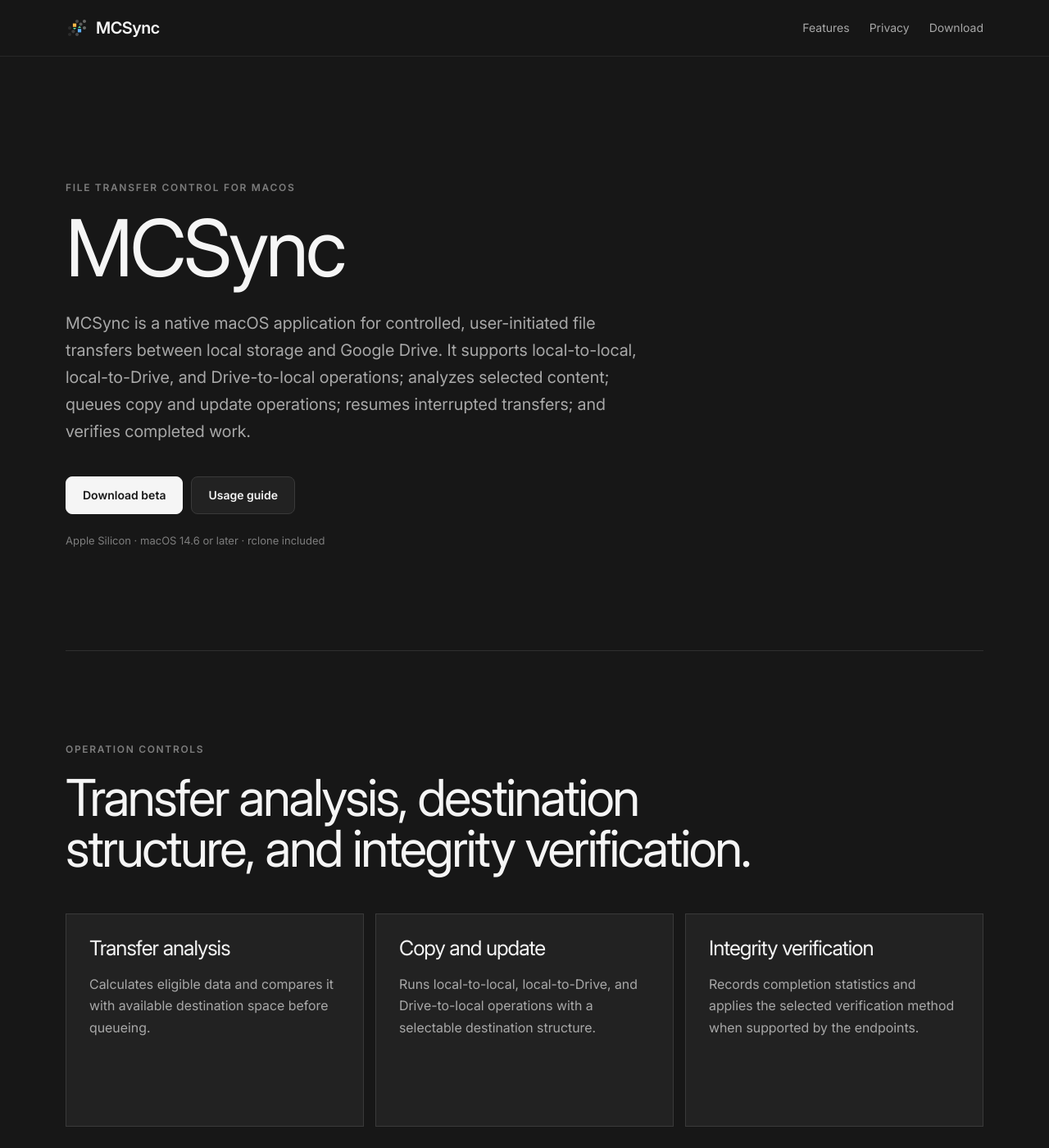
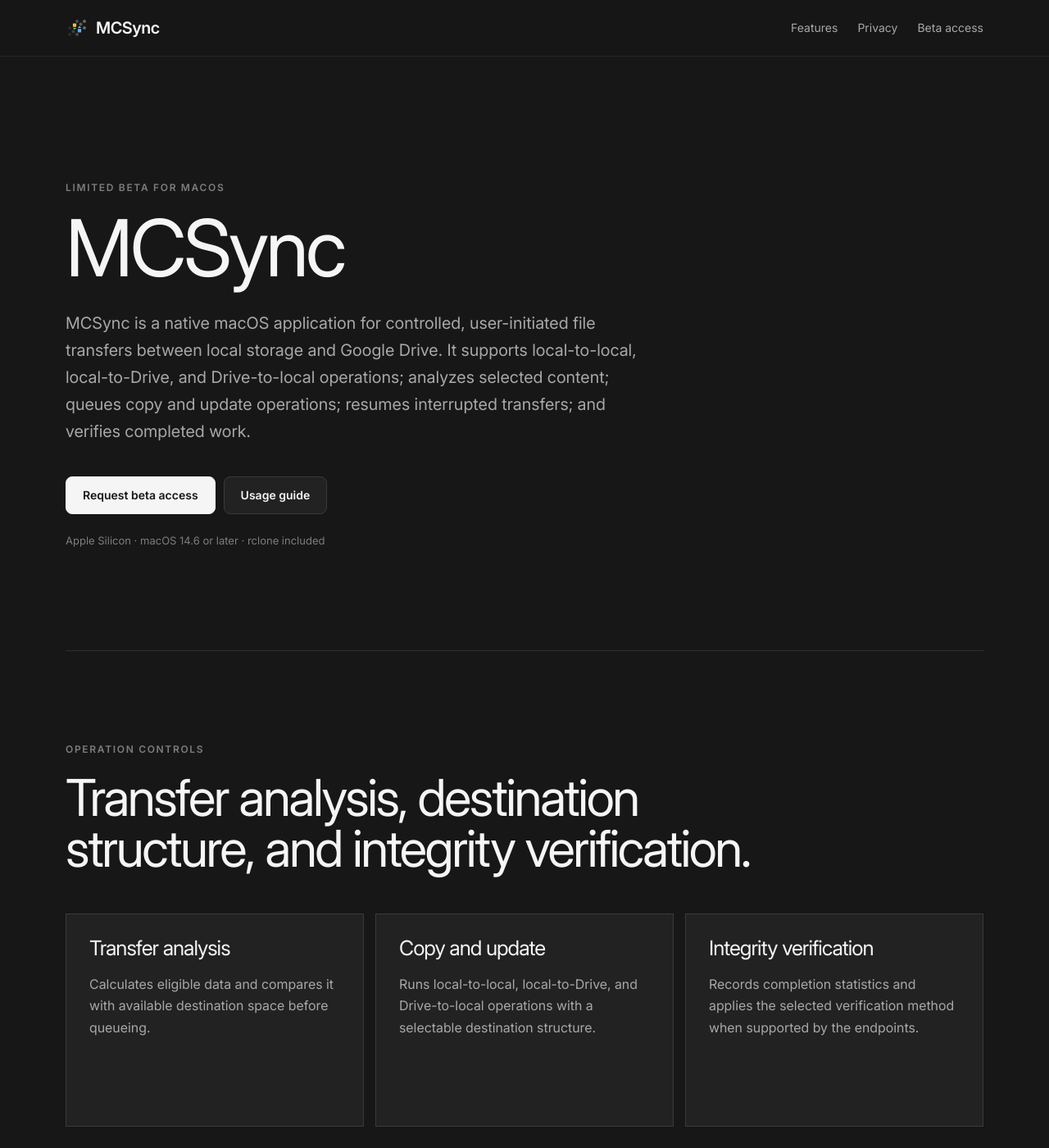
Before and after one commit to ciqueira/MCSync, a Jekyll site: the page built from docs/index.html, in a window 1280 px wide and 1400 px high. Shown: the whole window at 82% size. Built offline with Jekyll 4.4.1, drawn with Linux system fonts in a browser that asks for light colours; some of the changed text lies outside the part shown.

Commit message:
feat: update index and styles for beta access information and improved layout

```diff
--- a/docs/assets/site.css
+++ b/docs/assets/site.css
@@ -242,6 +242,17 @@
 
 .final-section { padding-bottom: 140px; }
 
+.final-copy {
+  max-width: 720px;
+  margin-bottom: 38px;
+  color: var(--muted);
+  font-size: 18px;
+}
+
+.final-copy p { margin: 0 0 16px; }
+
+.final-copy p:last-child { margin-bottom: 0; }
+
 .site-footer {
   padding-block: 32px;
   border-top: 1px solid rgba(255, 255, 255, 0.1);
--- a/docs/index.html
+++ b/docs/index.html
@@ -37,14 +37,14 @@
       <nav aria-label="Primary navigation">
         <a href="#features">Features</a>
         <a href="/privacy/">Privacy</a>
-        <a href="https://github.com/ciqueira/MCSync/releases">Download</a>
+        <a href="mailto:sync@mcnexus.app?subject=MCSync%20Beta%20Access">Beta access</a>
       </nav>
     </div>
   </header>
 
   <main id="content">
     <section class="hero shell">
-      <p class="eyebrow">File transfer control for macOS</p>
+      <p class="eyebrow">Limited Beta for macOS</p>
       <h1>MCSync</h1>
       <p class="hero-copy">
         MCSync is a native macOS application for controlled, user-initiated file
@@ -54,7 +54,7 @@
         verifies completed work.
       </p>
       <div class="actions">
-        <a class="button primary" href="https://github.com/ciqueira/MCSync/releases">Download beta</a>
+        <a class="button primary" href="mailto:sync@mcnexus.app?subject=MCSync%20Beta%20Access">Request beta access</a>
         <a class="button secondary" href="https://github.com/ciqueira/MCSync/blob/main/GUIA-RAPIDO.md">Usage guide</a>
       </div>
       <p class="availability">Apple Silicon · macOS 14.6 or later · rclone included</p>
@@ -96,11 +96,23 @@
     </section>
 
     <section class="section shell final-section">
-      <p class="eyebrow">Evaluation build</p>
-      <h2>Beta build for non-critical transfer validation.</h2>
+      <p class="eyebrow">Current availability</p>
+      <h2>MCSync is currently available as a limited macOS Beta.</h2>
+      <div class="final-copy">
+        <p>
+          Google Drive access is available to approved test accounts during the
+          Beta evaluation period. To participate, contact us and include the
+          Google account you intend to connect.
+        </p>
+        <p>
+          Beta Google authorization must be renewed periodically. MCSync currently
+          supports Apple Silicon Macs running macOS 14.6 or later.
+        </p>
+        <p>A Windows version is planned. No release date is currently available.</p>
+      </div>
       <div class="actions">
-        <a class="button primary" href="https://github.com/ciqueira/MCSync/releases">View releases</a>
-        <a class="button secondary" href="https://github.com/ciqueira/MCSync/issues">Report an issue</a>
+        <a class="button primary" href="mailto:sync@mcnexus.app?subject=MCSync%20Beta%20Access">Request beta access</a>
+        <a class="button secondary" href="https://github.com/ciqueira/MCSync/releases">View releases</a>
       </div>
     </section>
   </main>
```
